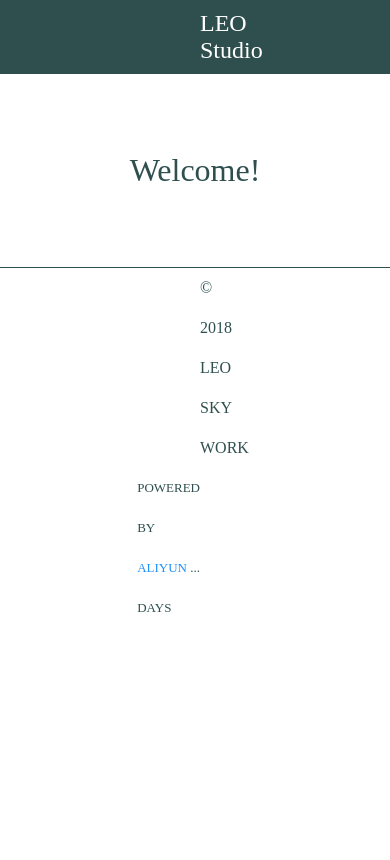
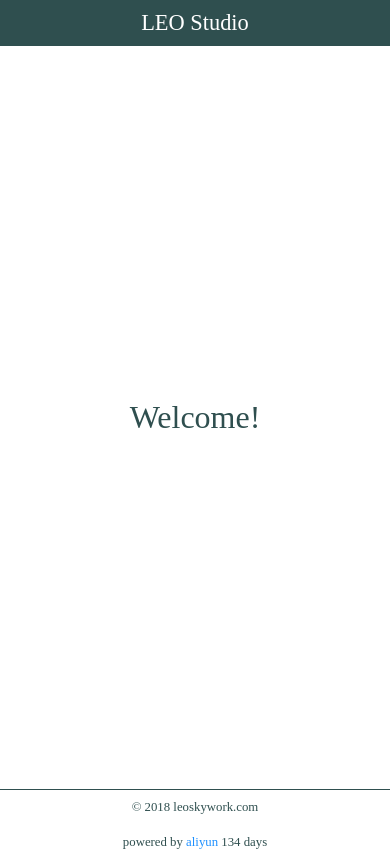
Before and after one commit to leoskywork/skywebmaster, a website: page index.html in a window 390 px wide. Drawn offline with Linux system fonts and the light colour scheme; no server answers.

Commit message:
make home page responsive by flexbox and media query

```diff
--- a/css/site.css
+++ b/css/site.css
@@ -1,66 +1,71 @@
-
+/* tag override */
 body {
-
-    padding-bottom: 20px;
-
 	margin: 0;
 }
 
-.top-banner{
-	padding: 10 200px;
+a {
+    text-decoration: none;
+}
+
+/* common */
+
+.highlight-link{
+    color:dodgerblue;
+}
+
+/* small screen */
+@media(min-width: 640px){
+    .footer {
+        display: flex;
+        justify-content: space-between;
+    }
+}
+
+/* main page */
+.top-banner {
     color: white;
     background: darkslategrey;
-    /* position: absolute; */
-    /* width: 100%; */
-    /* top: 0; */
-    font-size: 24px;
+    font-size: 1.4rem;
+    display: flex;
+    padding: 10px 0;
 }
 
-.top-banner a{
-	color: white;
-	text-decoration: none;
+.top-banner-item {
+    margin: auto; /* let its content centered, works with parent flex */
 }
 
-.app-name-sep{
-	padding-left: 10px;
+.top-banner-item a {
+    color: white;
 }
 
+.container {
+    display: flex;
+    height: 88vh; /* fixed: do not set by pixel. //use vh as unit */
+}
 .welcome-message {
-	text-align: center;
-    margin-top: 20%;
-    margin-bottom: 20%;
+    margin: auto; /* let text align center, both vertical and horizontal, work with parent flex */
     color: darkslategrey;
-    font-size: xx-large;
+    font-size: 2rem;
 }
 
-.line-sep{
+.line-cross {
     height: 1px;
     background-color: darkslategrey;
-	/*margin: 0 200px; */
-}
-.footer{
-	color: darkslategrey;
-	margin: 0 200px;
-	height: 40px;
-	line-height: 40px;
 }
 
-.footer p {
-	margin-top: 0px;
+.footer {
+	color: darkslategrey;
+    text-align: center;
+    font-size: 0.8em;
 }
 
-.footer p a {
+.footer-item {
+    flex-basis: 30%;
+    padding: 10px;
+    box-sizing: border-box; /* include padding in width/height */
 
 }
 
-.footer-subtext {
-    float: right;
-    color: darkslategrey;
-    font-size: small;
-    text-decoration: none;
-	text-transform: uppercase;
+.footer-powered-by {
+    color: darkslategrey; /* override <a> tag */
 }
-
-.footer-subtext-focus{
-    color:dodgerblue;
-}
--- a/index.html
+++ b/index.html
@@ -1,4 +1,4 @@
-
+<!DOCTYPE html>
 <html>
 <head>
  <meta charset="utf-8" />
@@ -7,19 +7,27 @@
 	<link rel="icon" href="img/leo-lsk5.ico"/>
     <link rel="stylesheet" href="css/site.css" />
 	<script src="scripts/main.js"></script>
+	<noscript>You have disabled javascript, this site may not work properly, please enable it!</noscript>
 </head>
-<body onload="init()">
+<body onload="main()">
 	<div class="top-banner">
-		<a href="/" title="Home">LEO Studio<span class="app-name-sep"><span></span></a>
+		<div class="top-banner-item">
+			<a href="/" title="Home">LEO Studio</a>
+		</div>
 	</div>
-	<div class="welcome-message" >Welcome!</div>
-	<div class="line-sep"></div>
+	<div class="container">
+		<div class="welcome-message" >Welcome!</div>
+	</div>
+	<div class="line-cross"></div>
 	<div class="footer">
-	  <p>
-                &copy; 2018 LEO SKY WORK
-                <a class="footer-subtext" title="live since 2018-12-10 midnight" href="https://promotion.aliyun.com/ntms/yunparter/invite.html?userCode=vh6uumxd"
-                   target="_blank">powered by <span class="footer-subtext-focus">aliyun</span><span id="website-live-time"> ... days</span></a>
-            </p>
+	  <div class="footer-item">
+		  &copy; 2018 leoskywork.com
+	  </div>
+	  <div class="footer-item">
+		<a class="footer-powered-by" title="live since 2018-12-10 midnight" href="https://promotion.aliyun.com/ntms/yunparter/invite.html?userCode=vh6uumxd"
+			 target="_blank">powered by <span class="highlight-link">aliyun </span><span id="website-live-time">... days</span>
+		</a>
+	  </div>
 	</div>
 </body>
 </html>
--- a/scripts/main.js
+++ b/scripts/main.js
@@ -1,40 +1,59 @@
 
-function init(){
+// eslint-disable-next-line no-unused-vars
+function main () {
+	init();
+	test();
 
-	loadLiveTime();
-	loadingTimer(30 * 60);
+	function test () {
+	// const abc = Date.now()
+	// console.log('object :', object);
+		// let a = 'a test string';
 	}
 
+	function init () {
+		// get live time locally first
+		updateUILiveTime(getLiveTimeLocally());
+		const onSuccess = (responseText) => updateUILiveTime(parseInt(responseText));
+		getLiveTime(onSuccess);
+		getLiveTimeTimer(30 * 60, onSuccess);
+	}
 
-function loadingTimer(durationSeconds){
-	setTimeout(function(){
-		loadLiveTime();
+	function getLiveTimeLocally () {
+		const now = Date.now();
+		const liveDate = new Date('2018-12-10');
+		const days = Math.ceil((now - liveDate) / 1000 / 60 / 60 / 24);
+		return days;
+	}
 
-
-		loadingTimer(durationSeconds);
+	function getLiveTimeTimer (durationSeconds, onSuccess) {
+		setTimeout(function () {
+			getLiveTime(onSuccess);
+			getLiveTimeTimer(durationSeconds, onSuccess);
 		}, durationSeconds * 1000);
 	}
 
-
-function loadLiveTime()
-{
-	var xmlhttp;
-	if (window.XMLHttpRequest)
-	{// code for IE7+, Firefox, Chrome, Opera, Safari
-		xmlhttp=new XMLHttpRequest();
-	}
-	else
-	{// code for IE6, IE5
-		xmlhttp=new ActiveXObject("Microsoft.XMLHTTP");
+	function getLiveTime (onSuccess) {
+		let xmlhttp;
+		if (window.XMLHttpRequest) { // code for IE7+, Firefox, Chrome, Opera, Safari
+			xmlhttp = new XMLHttpRequest();
+		} else { // code for IE6, IE5
+			// eslint-disable-next-line no-undef
+			xmlhttp = new ActiveXObject('Microsoft.XMLHTTP');
 		}
 
-	xmlhttp.onreadystatechange=function()
-	{
-		if (xmlhttp.readyState==4 && xmlhttp.status==200)
-		{
-			document.getElementById("website-live-time").innerHTML= " " + xmlhttp.responseText + " days";
+		xmlhttp.onreadystatechange = function () {
+			if (xmlhttp.readyState === 4 && xmlhttp.status === 200) {
+				onSuccess(xmlhttp.responseText);
+			}
+		};
+
+		xmlhttp.open('GET', '/api/app/age', true);
+		xmlhttp.send();
+	}
+
+	function updateUILiveTime (liveTime) {
+		if (Number.isInteger(liveTime)) {
+			document.getElementById('website-live-time').innerHTML = liveTime + ' days';
 		}
 	}
-	xmlhttp.open("GET","/api/app/age",true);
-	xmlhttp.send();
 }
```
Also changed, not shown: package.json (added, +27 -0 lines), .eslintrc.json (added), 2 other files. Lines whose indentation alone changed are shown as unchanged.
